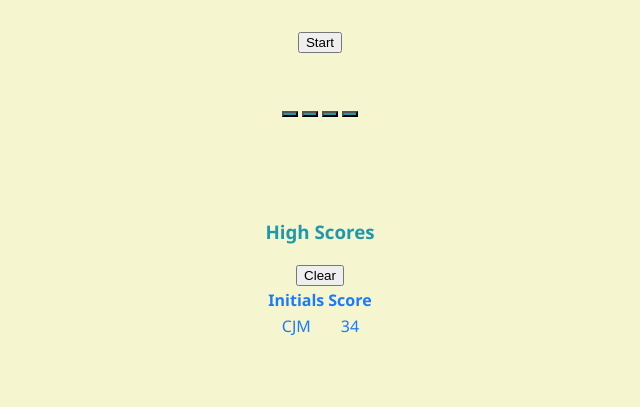
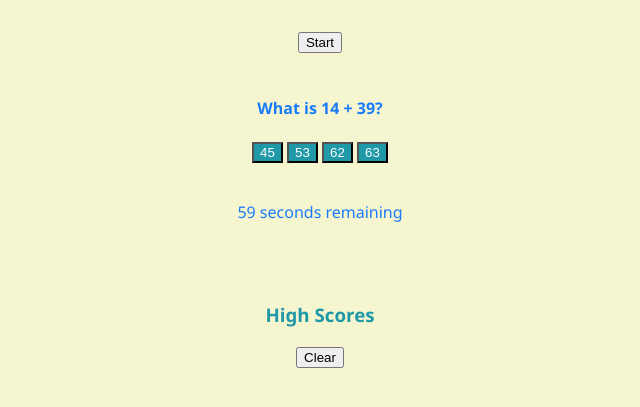
Before and after one commit to colinmchale/CodeQuiz, a plain HTML site: page index.html in a window 1280 px wide. Both pictures are taken after a click on the button "Start". Shown: the part 91-498 px from the top of the page, without its empty margins (320-960 px from the left). Drawn offline with Linux system fonts and the light colour scheme.

Commit message:
fixed local storage to render scores at the bottom of the page

```diff
--- a/index.html
+++ b/index.html
@@ -39,16 +39,8 @@
                 High Scores
             </h3>
             <button id="clearButton">Clear</button>
-            <table class="scoretable">
-                <tr>
-                    <th>Initials</th>
-                    <th>Score</th>
-                </tr>
-                <tr>
-                    <td>CJM</td>
-                    <td>34</td>
-                </tr>
-            </table>
+            <ol class="scoretable">
+            </ol>
 
         <script src="/script.js"></script>
     </body>
--- a/script.js
+++ b/script.js
@@ -62,15 +62,6 @@ function currentQuestion () {
         answer3.dataset.value = 3;
 
         console.log(counter);
-
-
-        // for (let i = 0; i < answerChoices.length; i++) {
-        //     answerChoices[i].addEventListener("click", function() {
-        //         console.log(this.dataset.value);
-        //         let userGuess = this.dataset.value
-        //     });
-        // };
-
 
     };
     answer0.addEventListener("click", function() {
@@ -201,22 +192,15 @@ function gameOver () {
 });
 };
 
-
-//         localStorage.setItem("initials", JSON.stringify(highInitials));
-//         localStorage.setItem("highscore", JSON.stringify(highScores));
-
-//         renderLastScore();
-//         });
-// }
-
 function renderLastScore() {
 
     let allScores = localStorage.getItem("allScores");
+    console.log(allScores)
     allScores = JSON.parse(allScores);
 
     if (allScores !== null) {
 
-    for (let i = 0; i < ; i++) {
+    for (let i = 0; i < 5; i++) {
 
         let initialLi = document.createElement("li");
         initialLi.textContent = allScores[i].initials + " " + allScores[i].score;
@@ -226,16 +210,14 @@ function renderLastScore() {
     };
 };
 
-
-
       startButton.addEventListener("click", function() {
         clearInterval(intervalId);
         timeLeft = 60;
         counter = 0;
         countdown();
         currentQuestion();
-        if (timeSection.chi) {
-            finalScore.remove()
+        while (timeSection.firstChild) {
+        timeSection.removeChild(timeSection.firstChild);
         }
       });
 
--- a/style.css
+++ b/style.css
@@ -44,3 +44,8 @@ h3 {
 #intials {
     color: var(--secondary);
 }
+
+li {
+    margin-left:40%;
+    margin-right:40%;
+}
```
